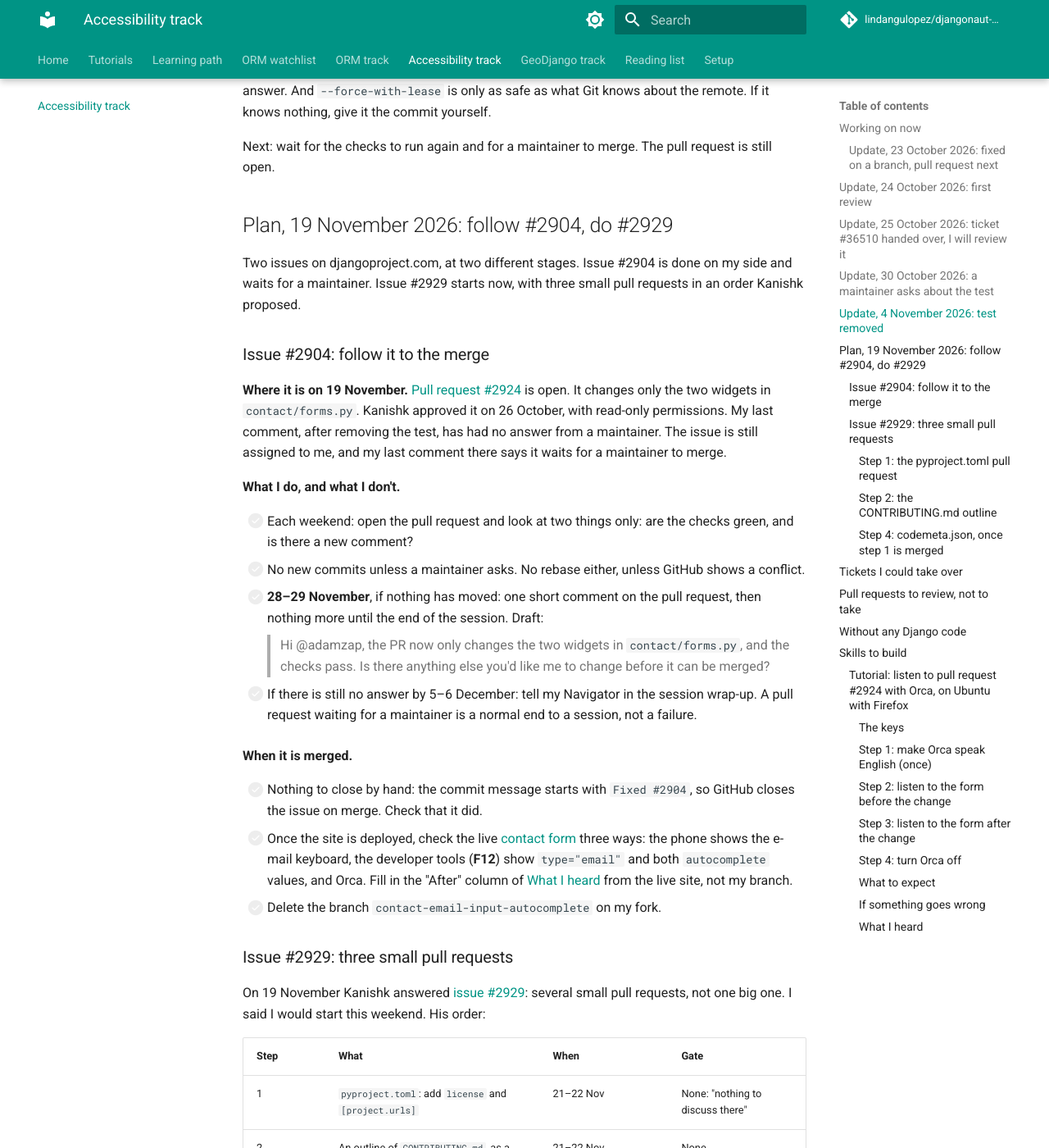
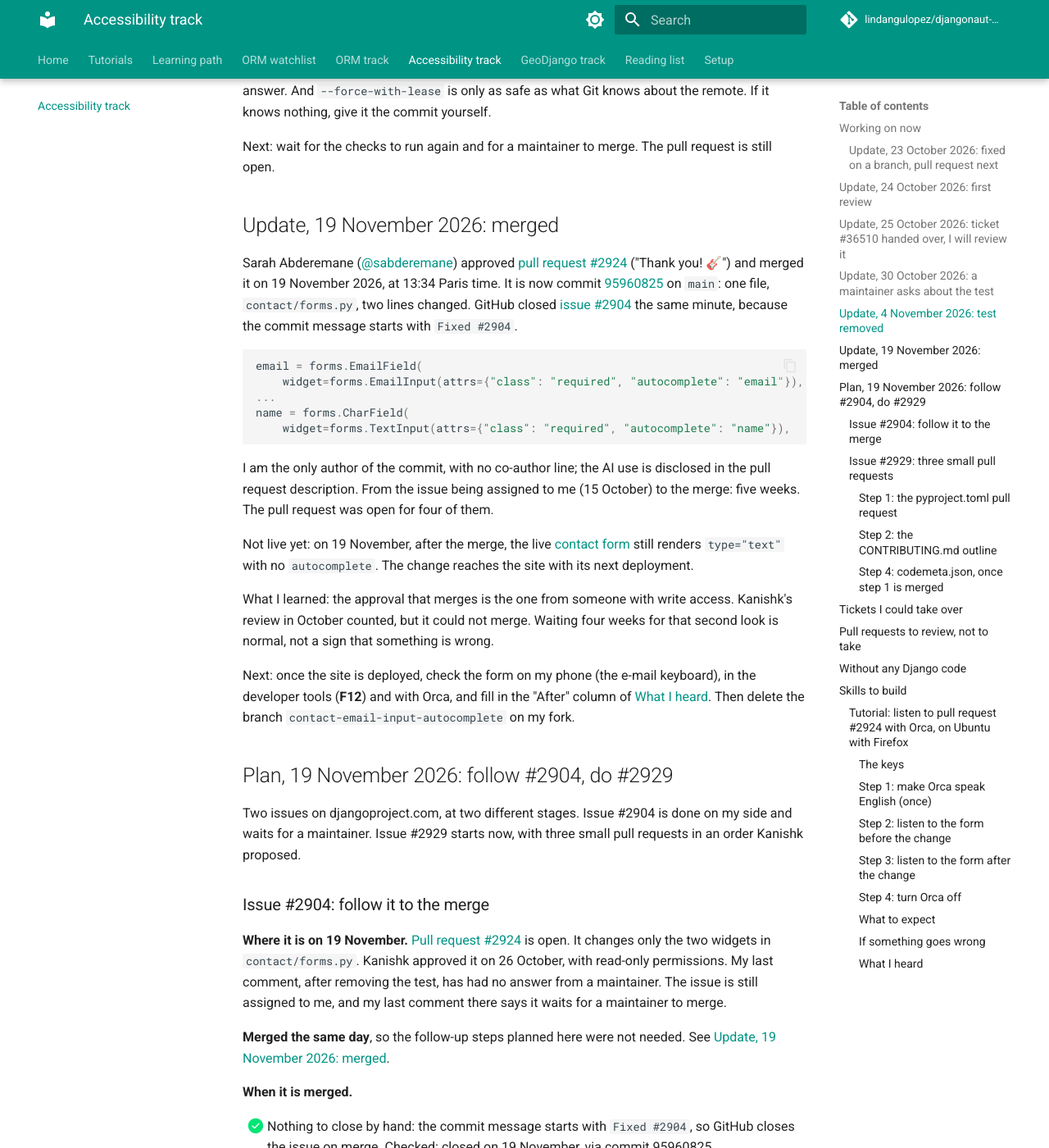
Before and after one commit to lindangulopez/djangonaut-session7, an MkDocs documentation site: the page built from docs/accessibility-track.md, in a window 1280 px wide and 1400 px high, scrolled down 3984 px. Shown: the whole window at 82% size. Built offline with MkDocs 1.6.1 and Material for MkDocs 9.7.7, drawn with Linux system fonts in a browser that asks for light colours; comment, search, counter and statistics services are not loaded.

Commit message:
PR #2924 merged as 95960825: status, accessibility-track update, follow-up step dropped
Sarah Abderemane approved and merged the pull request on 19 November;
issue #2904 closed with it. The 28-29 November comment to adamzap is
no longer needed. Not live yet: the next deployment brings it.

````diff
--- a/docs/accessibility-track.md
+++ b/docs/accessibility-track.md
@@ -110,6 +110,26 @@ What I learned: when a maintainer says a test may not be needed, the question is
 
 Next: wait for the checks to run again and for a maintainer to merge. The pull request is still open.
 
+## Update, 19 November 2026: merged
+
+Sarah Abderemane ([@sabderemane](https://github.com/sabderemane)) approved [pull request #2924](https://github.com/django/djangoproject.com/pull/2924) ("Thank you! 🎸") and merged it on 19 November 2026, at 13:34 Paris time. It is now commit [95960825](https://github.com/django/djangoproject.com/commit/95960825c3838b55938ecd6122cf018200a71595) on `main`: one file, `contact/forms.py`, two lines changed. GitHub closed [issue #2904](https://github.com/django/djangoproject.com/issues/2904) the same minute, because the commit message starts with `Fixed #2904`.
+
+```python
+email = forms.EmailField(
+    widget=forms.EmailInput(attrs={"class": "required", "autocomplete": "email"}),
+...
+name = forms.CharField(
+    widget=forms.TextInput(attrs={"class": "required", "autocomplete": "name"}),
+```
+
+I am the only author of the commit, with no co-author line; the AI use is disclosed in the pull request description. From the issue being assigned to me (15 October) to the merge: five weeks. The pull request was open for four of them.
+
+Not live yet: on 19 November, after the merge, the live [contact form](https://www.djangoproject.com/contact/foundation/) still renders `type="text"` with no `autocomplete`. The change reaches the site with its next deployment.
+
+What I learned: the approval that merges is the one from someone with write access. Kanishk's review in October counted, but it could not merge. Waiting four weeks for that second look is normal, not a sign that something is wrong.
+
+Next: once the site is deployed, check the form on my phone (the e-mail keyboard), in the developer tools (**F12**) and with Orca, and fill in the "After" column of [What I heard](#what-i-heard). Then delete the branch `contact-email-input-autocomplete` on my fork.
+
 ## Plan, 19 November 2026: follow #2904, do #2929
 
 Two issues on djangoproject.com, at two different stages. Issue #2904 is done on my side and waits for a maintainer. Issue #2929 starts now, with three small pull requests in an order Kanishk proposed.
@@ -118,19 +138,11 @@ Two issues on djangoproject.com, at two different stages. Issue #2904 is done on
 
 **Where it is on 19 November.** [Pull request #2924](https://github.com/django/djangoproject.com/pull/2924) is open. It changes only the two widgets in `contact/forms.py`. Kanishk approved it on 26 October, with read-only permissions. My last comment, after removing the test, has had no answer from a maintainer. The issue is still assigned to me, and my last comment there says it waits for a maintainer to merge.
 
-**What I do, and what I don't.**
-
-- [ ] Each weekend: open the pull request and look at two things only: are the checks green, and is there a new comment?
-- [ ] No new commits unless a maintainer asks. No rebase either, unless GitHub shows a conflict.
-- [ ] **28–29 November**, if nothing has moved: one short comment on the pull request, then nothing more until the end of the session. Draft:
-
-    > Hi @adamzap, the PR now only changes the two widgets in `contact/forms.py`, and the checks pass. Is there anything else you'd like me to change before it can be merged?
-
-- [ ] If there is still no answer by 5–6 December: tell my Navigator in the session wrap-up. A pull request waiting for a maintainer is a normal end to a session, not a failure.
+**Merged the same day**, so the follow-up steps planned here were not needed. See [Update, 19 November 2026: merged](#update-19-november-2026-merged).
 
 **When it is merged.**
 
-- [ ] Nothing to close by hand: the commit message starts with `Fixed #2904`, so GitHub closes the issue on merge. Check that it did.
+- [x] Nothing to close by hand: the commit message starts with `Fixed #2904`, so GitHub closes the issue on merge. Checked: closed on 19 November, via commit 95960825.
 - [ ] Once the site is deployed, check the live [contact form](https://www.djangoproject.com/contact/foundation/) three ways: the phone shows the e-mail keyboard, the developer tools (**F12**) show `type="email"` and both `autocomplete` values, and Orca. Fill in the "After" column of [What I heard](#what-i-heard) from the live site, not my branch.
 - [ ] Delete the branch `contact-email-input-autocomplete` on my fork.
 
````
Also changed, not shown: docs/index.md (+1 -0 lines), docs/learning-path.md (+1 -1 lines).
